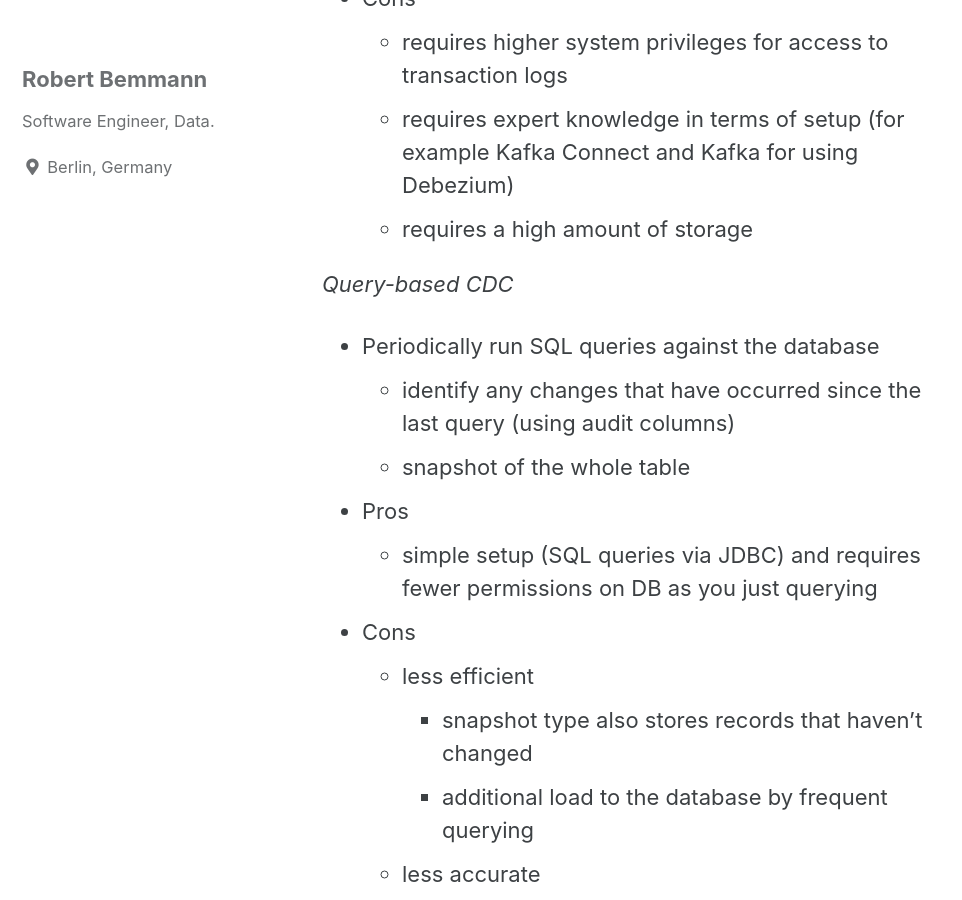
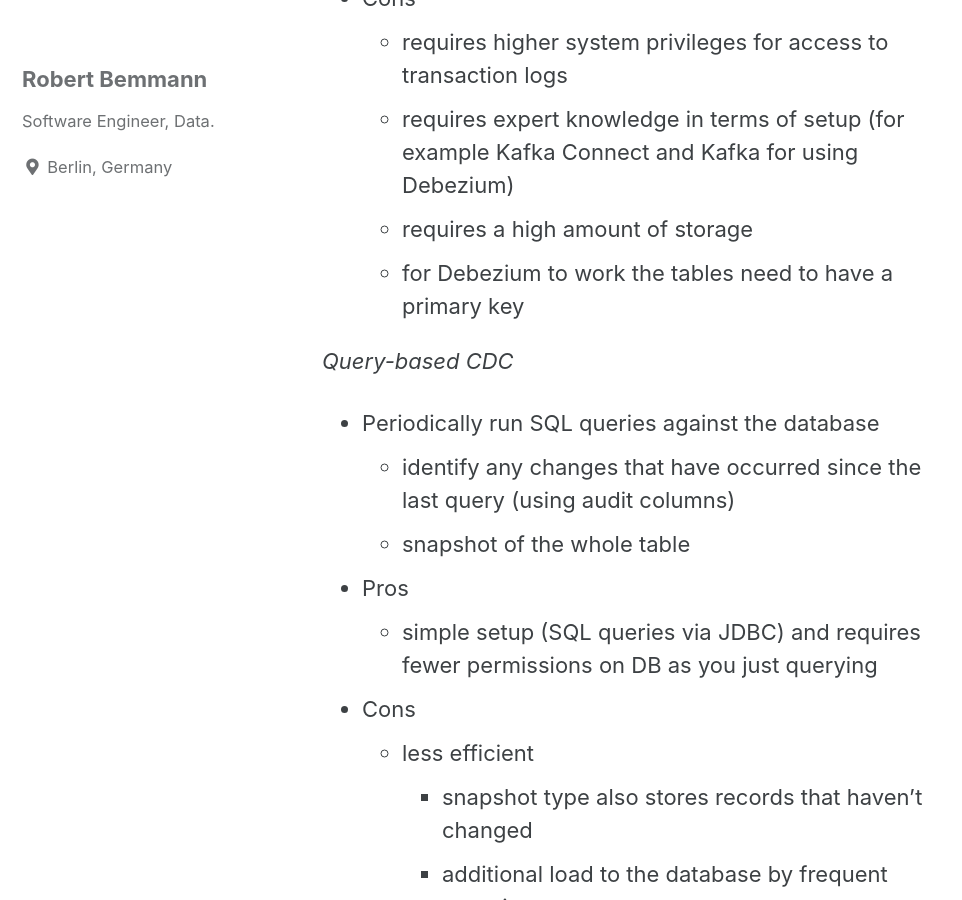
Before and after one commit to RobertBemmann/pensieve, a Jekyll site: the page built from _posts/2023-07-20-intro-to-change-data-capture.md, in a window 1280 px wide and 900 px high, scrolled down 2380 px. Shown: the whole window, without its empty margins (0-962 px from the left). Built offline with Jekyll 4.4.1, drawn with Linux system fonts in a browser that asks for light colours; cached includes are drawn as plain includes.

Commit message:
update - 2

```diff
--- a/_posts/2023-07-20-intro-to-change-data-capture.md
+++ b/_posts/2023-07-20-intro-to-change-data-capture.md
@@ -37,6 +37,7 @@ There are several different types of change data capture (CDC) for databases. Th
   * requires higher system privileges for access to transaction logs
   * requires expert knowledge in terms of setup (for example Kafka Connect and Kafka for using Debezium)
   * requires a high amount of storage
+  * for Debezium to work the tables need to have a primary key
 
 *Query-based CDC*
 * Periodically run SQL queries against the database
```
